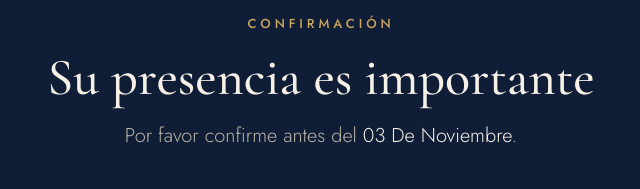
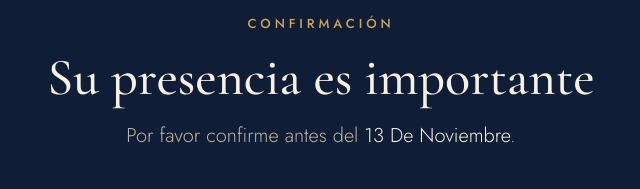
Before and after one commit to webviboraltelco/Viboral_Telecomunicaciones, a website: page invitacion.html in a window 1280 px wide. Shown: the part 1780-1969 px from the top of the page, 319-959 px from the left. Drawn offline with nearby package versions, Linux system fonts and the light colour scheme.

Commit message:
fix: actualizar invitacion.html

```diff
--- a/invitacion.html
+++ b/invitacion.html
@@ -150,7 +150,7 @@
       <p class="inv-etiqueta">Confirmación</p>
       <h2 class="inv-titulo-seccion inv-titulo-seccion--claro" id="inv-titulo-confirmacion">Su presencia es importante</h2>
       <p class="inv-confirmacion__texto">
-        Por favor confirme antes del <span class="inv-confirmacion__fecha">03 De Noviembre</span>.
+        Por favor confirme antes del <span class="inv-confirmacion__fecha">13 De Noviembre</span>.
       </p>
     </header>
 
```
